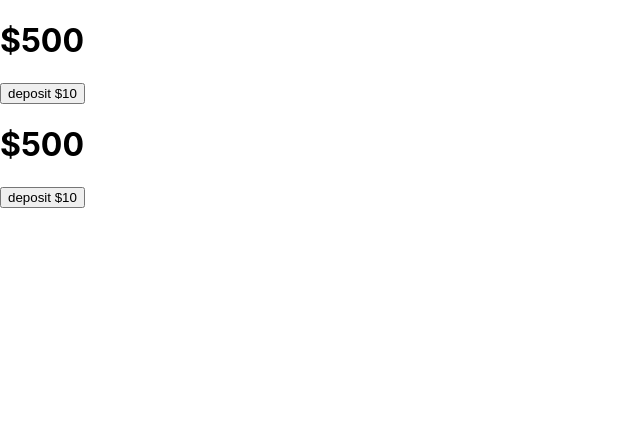
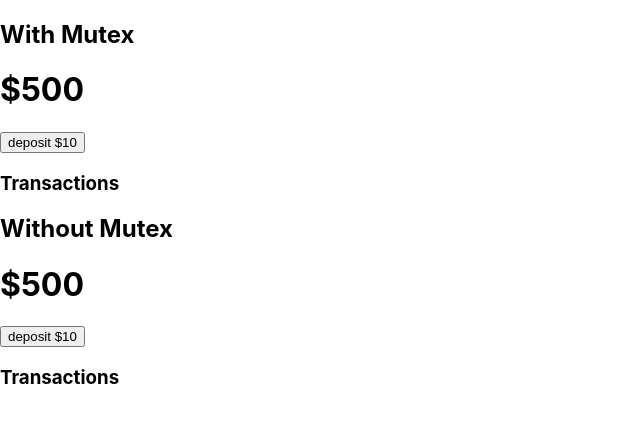
Before and after one commit to ghuong/mutex-bank-client, a React (Create React App) app: page / in a window 1280 px wide. Shown: the top 422 px of the page, without its empty margins (0-640 px from the left). Built offline with nearby package versions, Linux system fonts and the light colour scheme; the HTML template or start-up script is replaced by a standard one.

Commit message:
Update HTML

```diff
--- a/src/App.js
+++ b/src/App.js
@@ -3,8 +3,8 @@ import AccountDisplay from "./components/AccountDisplay";
 function App() {
   return (
     <div className="App">
-      <AccountDisplay startingBalance={500} />
-      <AccountDisplay startingBalance={500} />
+      <AccountDisplay accountName="With Mutex" startingBalance={500} />
+      <AccountDisplay accountName="Without Mutex" startingBalance={500} />
     </div>
   );
 }
--- a/src/components/AccountDisplay.js
+++ b/src/components/AccountDisplay.js
@@ -4,7 +4,7 @@ import AccountBalance from "./AccountBalance";
 import Button from "./Button";
 import TransactionsList from "./TransactionsList";
 
-const AccountDisplay = ({ startingBalance }) => {
+const AccountDisplay = ({ accountName, startingBalance }) => {
   const [balance, setBalance] = useState(startingBalance);
   const [transactions, setTransactions] = useState([]);
 
@@ -21,12 +21,15 @@ const AccountDisplay = ({ startingBalance }) => {
 
   const depositAmount = 10;
   return (
-    <div className="account">
-      <AccountBalance balance={balance} />
-      <Button
-        handleClick={() => deposit(depositAmount)}
-        text={`deposit $${depositAmount}`}
-      />
+    <div className="account-display">
+      <div className="account-details">
+        <h2>{accountName}</h2>
+        <AccountBalance balance={balance} />
+        <Button
+          handleClick={() => deposit(depositAmount)}
+          text={`deposit $${depositAmount}`}
+        />
+      </div>
       <TransactionsList transactions={transactions} />
     </div>
   );
--- a/src/components/TransactionsList.js
+++ b/src/components/TransactionsList.js
@@ -3,11 +3,14 @@ import Transaction from "./Transaction";
 const TransactionsList = ({ transactions }) => {
   //! using array index as key is not recommended
   return (
-    <ul className="transactions">
-      {transactions.map((transaction, i) => (
-        <Transaction key={i} transaction={transaction} />
-      ))}
-    </ul>
+    <div className="transaction-container">
+      <h3>Transactions</h3>
+      <ul>
+        {transactions.map((transaction, i) => (
+          <Transaction key={i} transaction={transaction} />
+        ))}
+      </ul>
+    </div>
   );
 };
 
```
